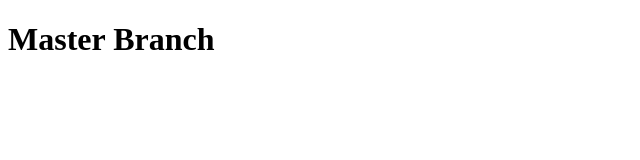
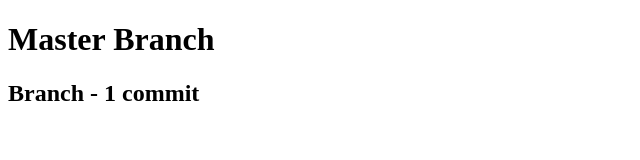
Before and after one commit to Santoshah/git-branching, a plain HTML site: page index.html in a window 1280 px wide. Shown: the whole page, without its empty margins (0-640 px from the left). Drawn offline with Linux system fonts and the light colour scheme.

Commit message:
index.html updated

```diff
--- a/index.html
+++ b/index.html
@@ -8,5 +8,6 @@
 </head>
 <body>
     <h1>Master Branch</h1>
+    <h2>Branch - 1 commit</h2>
 </body>
 </html>
```
